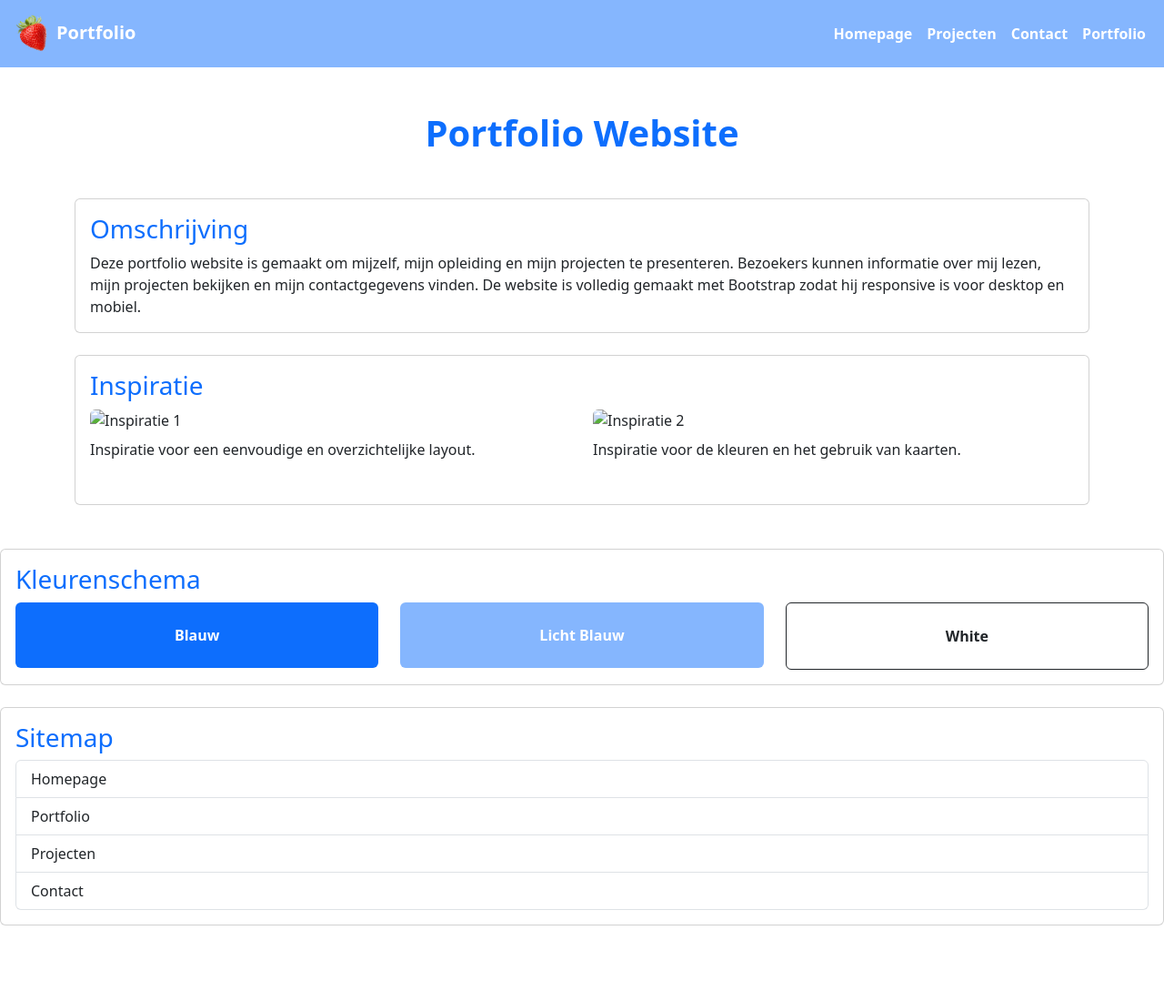
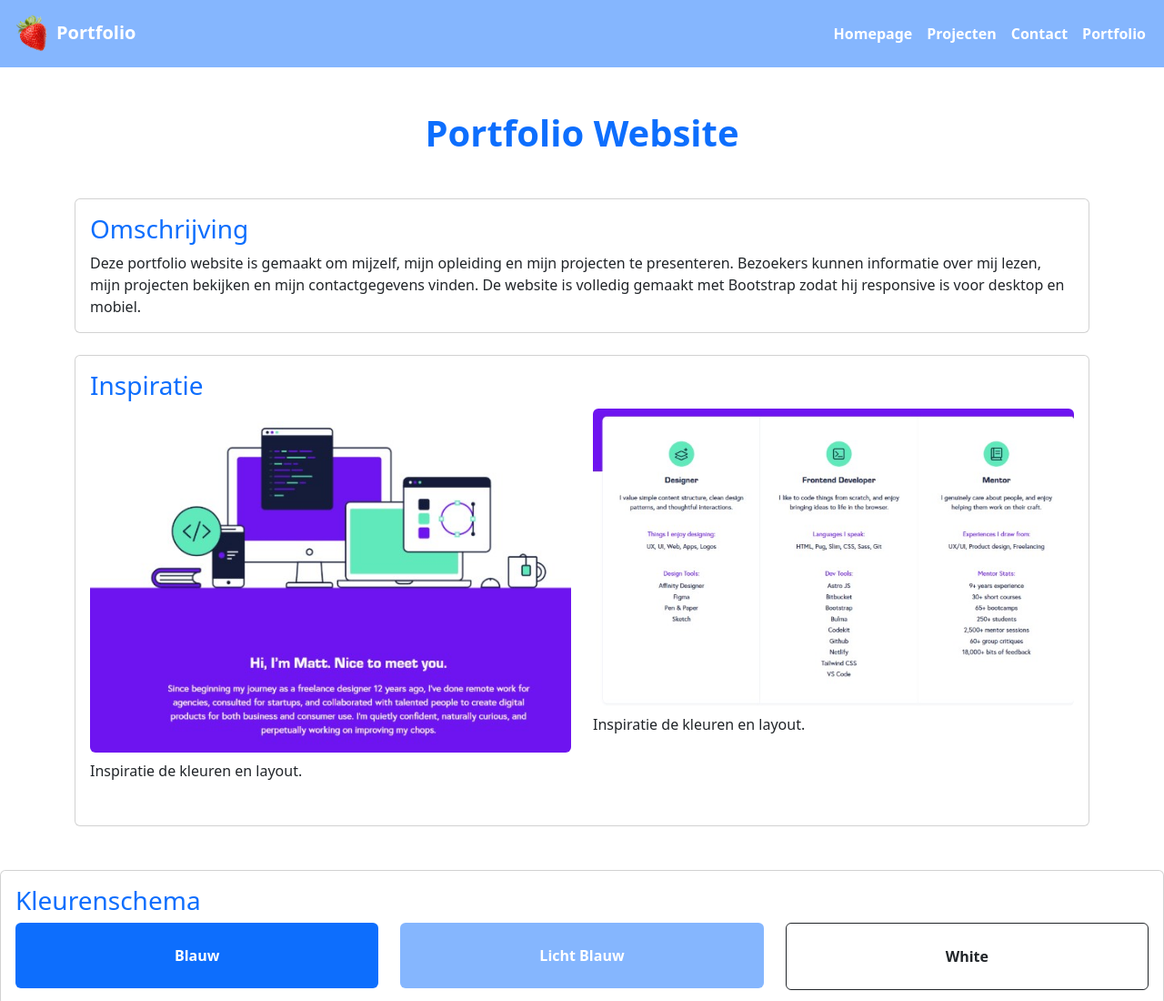
Before and after one commit to denizoztan148/denizoztan148.github.io, a plain HTML site: page portfolio.html in a window 1280 px wide. Shown: the top 1100 px of the page at 91% size. Before the commit the page ends 1017 px from the top, so only its background shows below. Drawn offline with nearby package versions, Linux system fonts and the light colour scheme.

Commit message:
added inspiration images

```diff
--- a/portfolio.html
+++ b/portfolio.html
@@ -60,13 +60,13 @@
 
                     <div class="row">
                         <div class="col-md-6 mb-3">
-                            <img src="img/inspiratie1.png" class="img-fluid rounded" alt="Inspiratie 1">
-                            <p class="mt-2">Inspiratie voor een eenvoudige en overzichtelijke layout.</p>
+                            <img src="../denizoztan148.github.io/img/inspiratie1.jpg" class="img-fluid rounded" alt="Inspiratie 1">
+                            <p class="mt-2">Inspiratie de kleuren en layout.</p>
                         </div>
 
                         <div class="col-md-6 mb-3">
-                            <img src="img/inspiratie2.png" class="img-fluid rounded" alt="Inspiratie 2">
-                            <p class="mt-2">Inspiratie voor de kleuren en het gebruik van kaarten.</p>
+                            <img src="../denizoztan148.github.io/img/inspiratie2.jpg" class="img-fluid rounded" alt="Inspiratie 2">
+                            <p class="mt-2">Inspiratie de kleuren en layout.</p>
                         </div>
                     </div>
                 </div>
```
Also changed, not shown: img/inspiratie1.jpg (added), img/inspiratie2.jpg (added).
